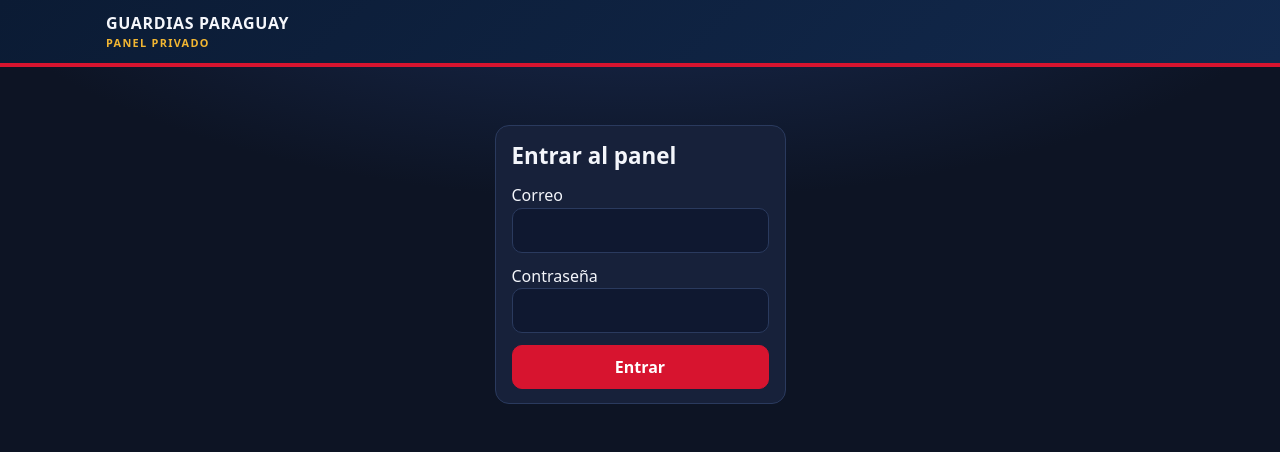
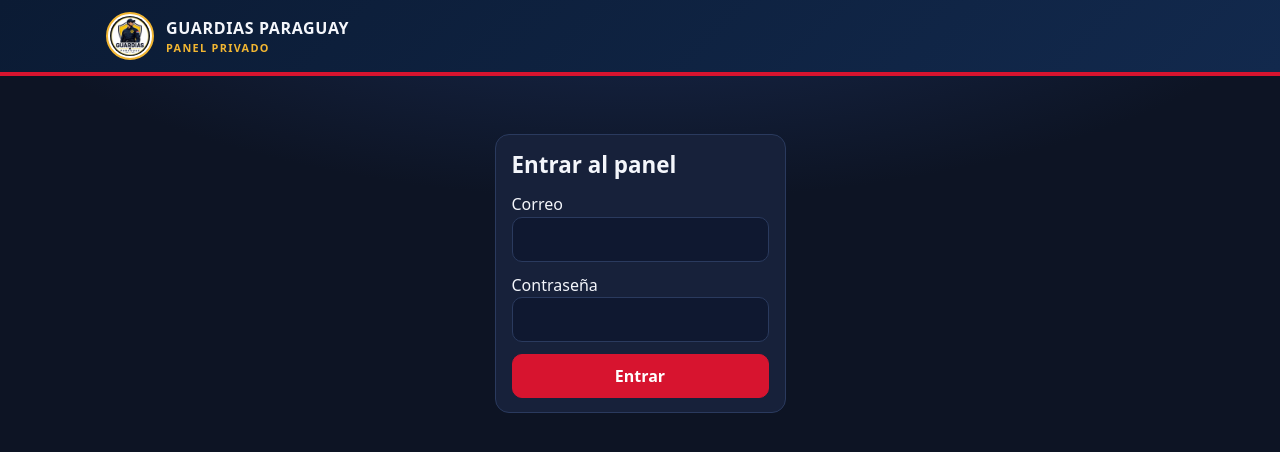
Before and after one commit to bisnki94-design/postulacion, a plain HTML site: page admin.html in a window 1280 px wide. Drawn offline with nearby package versions, Linux system fonts and the light colour scheme.

Commit message:
Add files via upload

```diff
--- a/admin.html
+++ b/admin.html
@@ -19,7 +19,8 @@
   }
   .top { background: linear-gradient(135deg, var(--navy) 0%, var(--navy2) 100%); border-bottom: 4px solid var(--accent); }
   .top-inner { max-width: 1100px; margin: 0 auto; padding: 12px 16px; display: flex; align-items: center; justify-content: space-between; gap: 12px; flex-wrap: wrap; }
-  .brand { font-weight: 800; letter-spacing: .04em; text-transform: uppercase; }
+  .brand { display: flex; align-items: center; gap: 12px; font-weight: 800; letter-spacing: .04em; text-transform: uppercase; }
+  .brand img { height: 48px; width: 48px; object-fit: contain; border-radius: 50%; background: #fff; padding: 2px; border: 2px solid var(--gold); flex: none; }
   .brand small { display: block; color: var(--gold); font-size: .68rem; letter-spacing: .12em; }
   .wrap { max-width: 1100px; margin: 0 auto; padding: 18px 16px 60px; display: flex; flex-direction: column; gap: 16px; }
   .panel { background: var(--card); border: 1px solid var(--line); border-radius: 14px; padding: 14px 16px; display: flex; flex-direction: column; gap: 12px; }
@@ -75,7 +76,7 @@
 
 <header class="top">
   <div class="top-inner">
-    <div class="brand">Guardias Paraguay<small>Panel privado</small></div>
+    <div class="brand"><img src="logo.png" alt="Logo Guardias Paraguay" onerror="this.style.display='none'"><div>Guardias Paraguay<small>Panel privado</small></div></div>
     <div class="row">
       <span class="muted" id="who"></span>
       <button class="small" id="logout" type="button" hidden>Salir</button>
```
